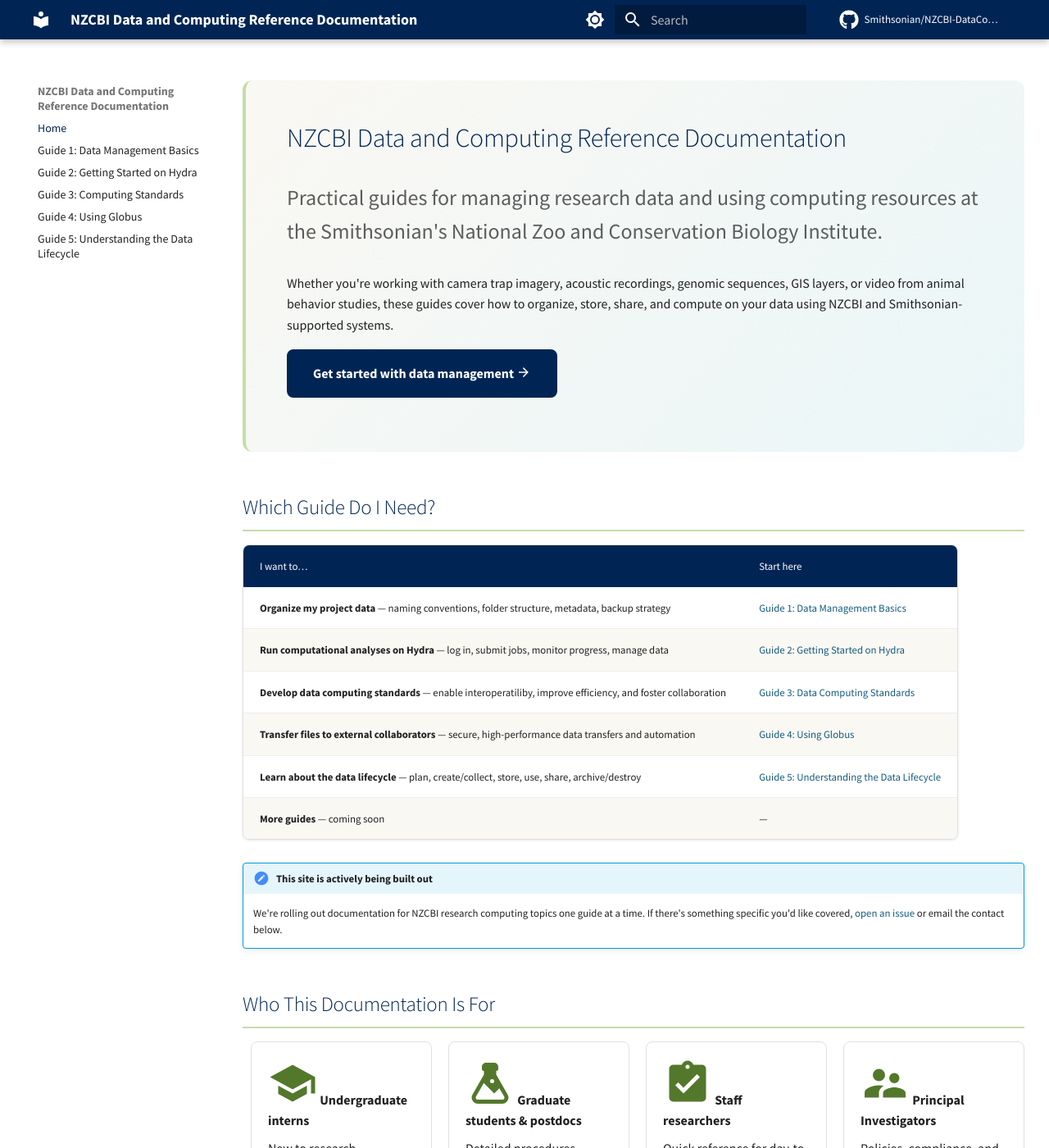
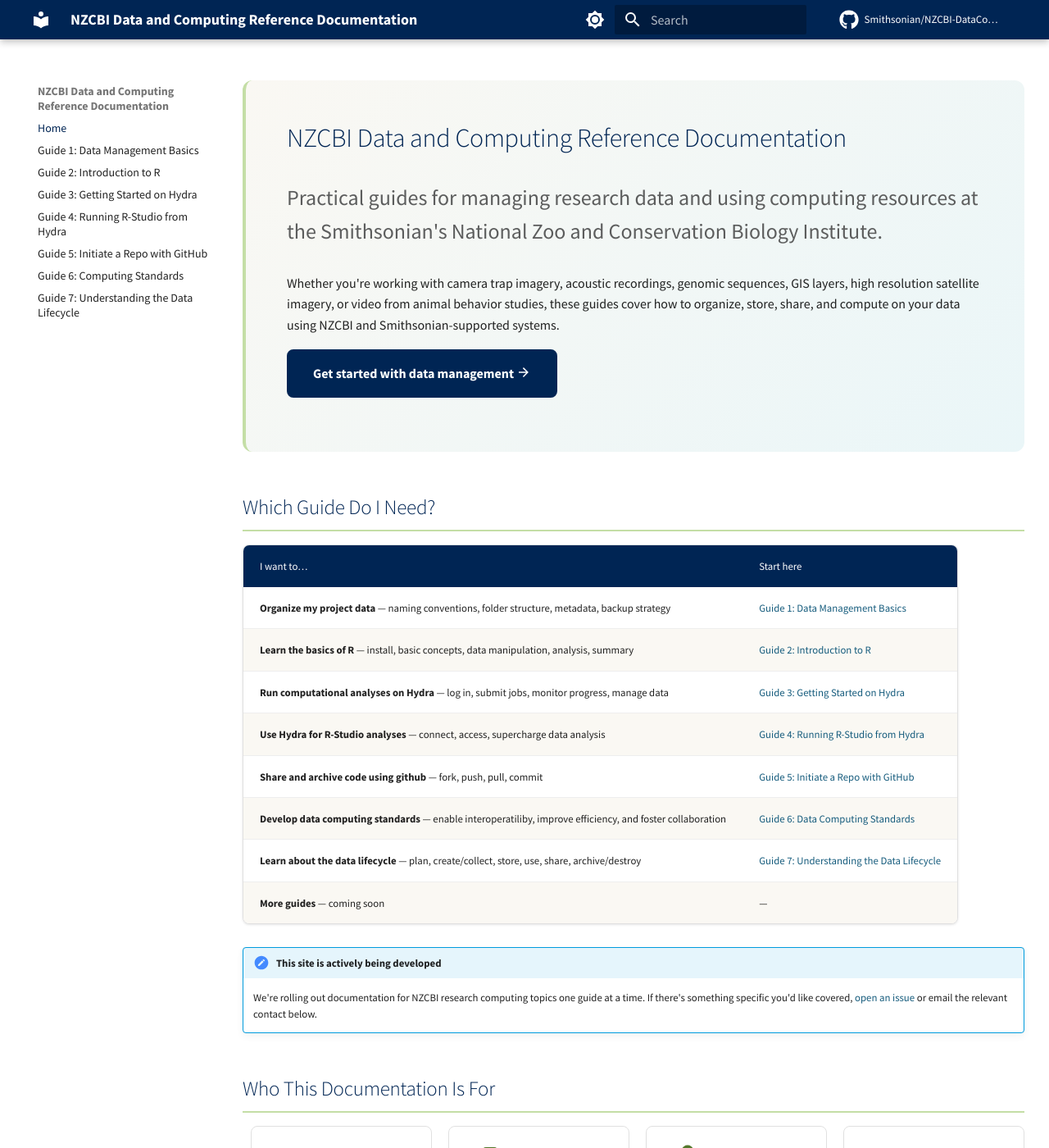
Before and after one commit to Smithsonian/NZCBI-DataComputingDocs, an MkDocs documentation site: the page built from docs/index.md, in a window 1280 px wide and 1400 px high. Shown: the whole window at 82% size. Built offline with MkDocs 1.6.1 and Material for MkDocs 9.7.7, drawn with Linux system fonts in a browser that asks for light colours; comment, search, counter and statistics services are not loaded.

Commit message:
minor changes to repo

```diff
--- a/docs/index.md
+++ b/docs/index.md
@@ -10,7 +10,7 @@
 Practical guides for managing research data and using computing resources at the Smithsonian's National Zoo and Conservation Biology Institute.
 {: .subtitle }
 
-Whether you're working with camera trap imagery, acoustic recordings, genomic sequences, GIS layers, or video from animal behavior studies, these guides cover how to organize, store, share, and compute on your data using NZCBI and Smithsonian-supported systems.
+Whether you're working with camera trap imagery, acoustic recordings, genomic sequences, GIS layers, high resolution satellite imagery, or video from animal behavior studies, these guides cover how to organize, store, share, and compute on your data using NZCBI and Smithsonian-supported systems.
 
 [Get started with data management :material-arrow-right:](data-management.md){ .md-button .md-button--primary }
 
@@ -21,14 +21,16 @@
 | I want to&hellip; | Start here |
 |---|---|
 | **Organize my project data** &mdash; naming conventions, folder structure, metadata, backup strategy | [Guide 1: Data Management Basics](data-management.md) |
-| **Run computational analyses on Hydra** &mdash; log in, submit jobs, monitor progress, manage data | [Guide 2: Getting Started on Hydra](hydra.md) |
-| **Develop data computing standards** &mdash; enable interoperatiliby, improve efficiency, and foster collaboration | [Guide 3: Data Computing Standards](computing-standards.md) |
-| **Transfer files to external collaborators** &mdash; secure, high-performance data transfers and automation | [Guide 4: Using Globus](globus-file-transfer.md) |
-| **Learn about the data lifecycle** &mdash; plan, create/collect, store, use, share, archive/destroy | [Guide 5: Understanding the Data Lifecycle](data-lifecycle.md) |
+| **Learn the basics of R** &mdash; install, basic concepts, data manipulation, analysis, summary | [Guide 2: Introduction to R](R-Intro.md) |
+| **Run computational analyses on Hydra** &mdash; log in, submit jobs, monitor progress, manage data | [Guide 3: Getting Started on Hydra](hydra.md) |
+| **Use Hydra for R-Studio analyses** &mdash; connect, access, supercharge data analysis | [Guide 4: Running R-Studio from Hydra](RStudio-Hydra.md) |
+| **Share and archive code using github** &mdash; fork, push, pull, commit | [Guide 5: Initiate a Repo with GitHub](github.md) |
+| **Develop data computing standards** &mdash; enable interoperatiliby, improve efficiency, and foster collaboration | [Guide 6: Data Computing Standards](computing-standards.md) |
+| **Learn about the data lifecycle** &mdash; plan, create/collect, store, use, share, archive/destroy | [Guide 7: Understanding the Data Lifecycle](data-lifecycle.md) |
 | **More guides** &mdash; coming soon | &mdash; |
 
-!!! note "This site is actively being built out"
-    We're rolling out documentation for NZCBI research computing topics one guide at a time. If there's something specific you'd like covered, [open an issue](https://github.com/Smithsonian/NZCBI-DataComputingDocs/issues) or email the contact below.
+!!! note "This site is actively being developed"
+    We're rolling out documentation for NZCBI research computing topics one guide at a time. If there's something specific you'd like covered, [open an issue](https://github.com/Smithsonian/NZCBI-DataComputingDocs/issues) or email the relevant contact below.
 
 ## Who This Documentation Is For
 
--- a/mkdocs.yml
+++ b/mkdocs.yml
@@ -36,10 +36,12 @@
 nav:
   - Home: index.md
   - "Guide 1: Data Management Basics": data-management.md
-  - "Guide 2: Getting Started on Hydra": hydra.md
-  - "Guide 3: Computing Standards": computing-standards.md
-  - "Guide 4: Using Globus": globus-file-transfer.md
-  - "Guide 5: Understanding the Data Lifecycle": data-lifecycle.md
+  - "Guide 2: Introduction to R": R-Intro.md
+  - "Guide 3: Getting Started on Hydra": hydra.md
+  - "Guide 4: Running R-Studio from Hydra": RStudio-Hydra.md
+  - "Guide 5: Initiate a Repo with GitHub": github.md
+  - "Guide 6: Computing Standards": computing-standards.md
+  - "Guide 7: Understanding the Data Lifecycle": data-lifecycle.md
 
 markdown_extensions:
   - toc:
```
Also changed, not shown: other parts of docs/index.md (+1 -3 lines), docs/RStudio-Hydra.md (added, +3 -0 lines), docs/github.md (added, +3 -0 lines), docs/R-Intro.md (renamed from docs/globus-file-transfer.md), 1 other file.
